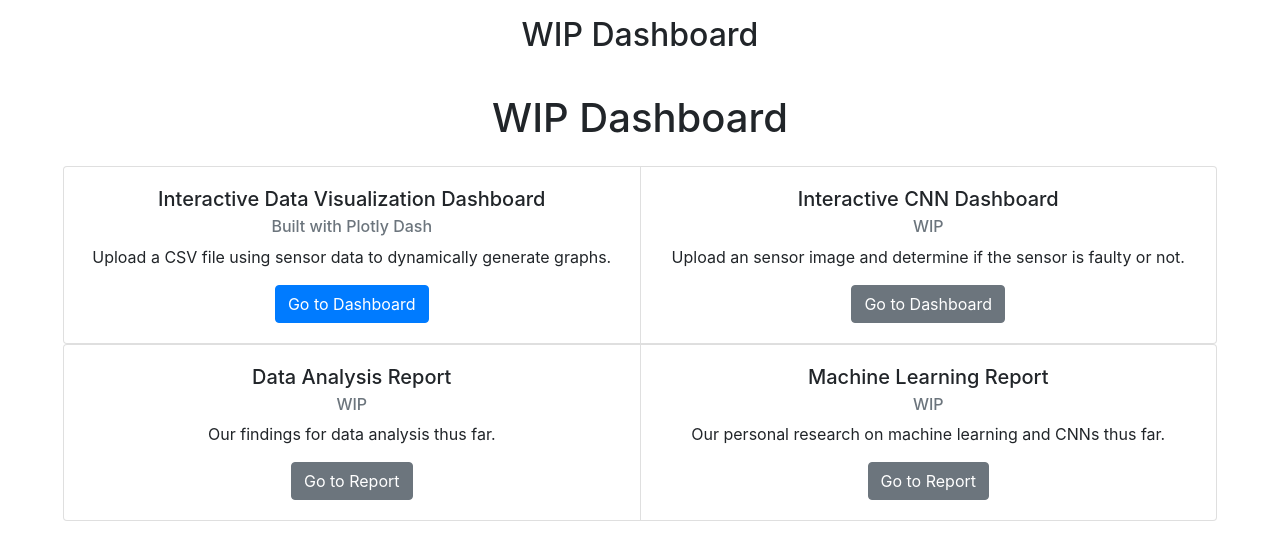
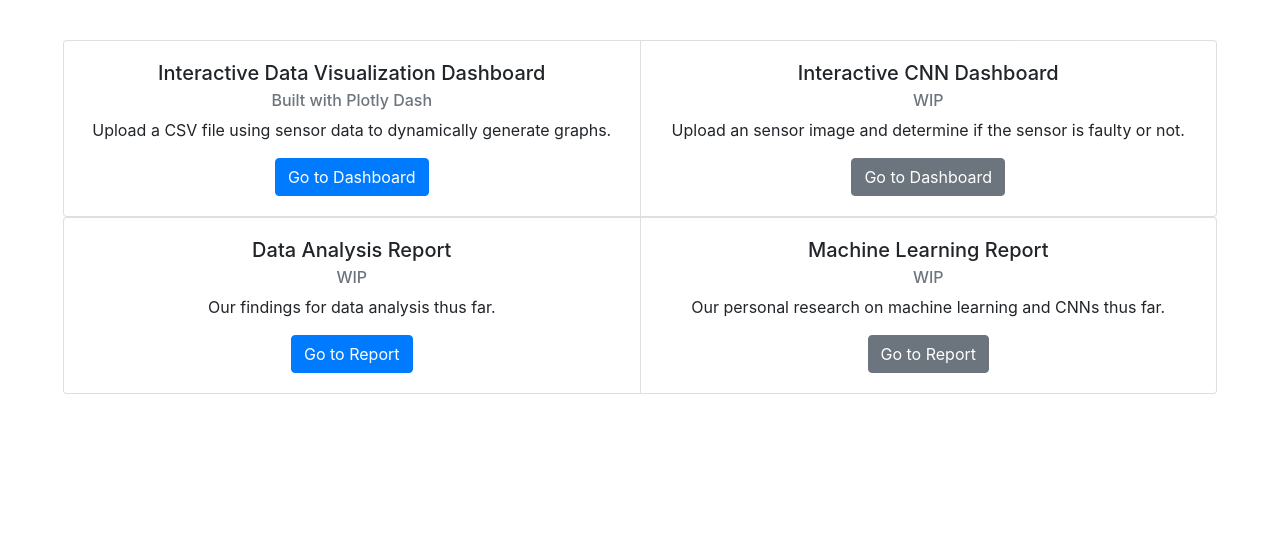
Before and after one commit to callistachang/SLMDash, a Flask app: page / in a window 1280 px wide. Shown: the part 56-616 px from the top of the page. Run offline with Flask 3, Linux system fonts and the light colour scheme; some libraries are stand-ins or nearby versions.

Commit message:
base routes for other pages
closes #11

```diff
--- a/app/routes.py
+++ b/app/routes.py
@@ -1,10 +1,25 @@
-"""Routes for parent Flask app."""
 from flask import render_template
 from flask import current_app as app
 
 
 @app.route("/")
-def home():
-    return render_template(
-        "index.jinja2", title="WIP Dashboard", template="home-template",
-    )
+def index():
+    return render_template("index.jinja2")
+
+
+@app.route("/ml-dashboard")
+def ml_dashboard():
+    return render_template("wip.jinja2", title="Image Recognition Dashboard")
+
+
+@app.route("/data-report")
+def data_report():
+    return render_template("data_report.jinja2", title="Data Analysis Report")
+
+
+@app.route("/ml-report")
+def ml_report():
+    return render_template("wip.jinja2", title="Machine Learning Report")
+
+
+# /data-dashboard was implicitly routed in main.py
--- /dev/null
+++ b/app/templates/data_report.jinja2
@@ -0,0 +1,5 @@
+{% extends "layout.jinja2" %}
+
+{% block content %}
+
+{% endblock %}
--- a/app/templates/index.jinja2
+++ b/app/templates/index.jinja2
@@ -1,8 +1,6 @@
 {% extends "layout.jinja2" %}
 
 {% block content %}
-<h1 class="site-title text-center py-3">{{ title }}</h1>
-
 <div class="mx-5">
   <div class="card-group text-center">
     <div class="card">
@@ -10,7 +8,7 @@
         <h5 class="card-title">Interactive Data Visualization Dashboard</h5>
         <h6 class="card-subtitle mb-2 text-muted">Built with Plotly Dash</h6>
         <p class="card-text">Upload a CSV file using sensor data to dynamically generate graphs.</p>
-        <a href="/data-dashboard/" class="btn btn-primary">Go to Dashboard</a>
+        <a href="/data-dashboard" class="btn btn-primary">Go to Dashboard</a>
       </div>
     </div>
     <div class="card">
@@ -18,7 +16,7 @@
         <h5 class="card-title">Interactive CNN Dashboard</h5>
         <h6 class="card-subtitle mb-2 text-muted">WIP</h6>
         <p class="card-text">Upload an sensor image and determine if the sensor is faulty or not.</p>
-        <a href="/ml-dashboard/" class="btn btn-secondary">Go to Dashboard</a>
+        <a href="/ml-dashboard" class="btn btn-secondary">Go to Dashboard</a>
       </div>
     </div>
   </div>
@@ -29,7 +27,7 @@
         <h5 class="card-title">Data Analysis Report</h5>
         <h6 class="card-subtitle mb-2 text-muted">WIP</h6>
         <p class="card-text">Our findings for data analysis thus far.</p>
-        <a href="/data-report/" class="btn btn-secondary">Go to Report</a>
+        <a href="/data-report" class="btn btn-primary">Go to Report</a>
       </div>
     </div>
     <div class="card">
@@ -37,7 +35,7 @@
         <h5 class="card-title">Machine Learning Report</h5>
         <h6 class="card-subtitle mb-2 text-muted">WIP</h6>
         <p class="card-text">Our personal research on machine learning and CNNs thus far.</p>
-        <a href="/ml-report/" class="btn btn-secondary">Go to Report</a>
+        <a href="/ml-report" class="btn btn-secondary">Go to Report</a>
       </div>
     </div>
   </div>
```
Also changed, not shown: app/templates/wip.jinja2 (added, +9 -0 lines), tests/conftest.py (+2 -1 lines), tests/test_app.py (+3 -3 lines).
